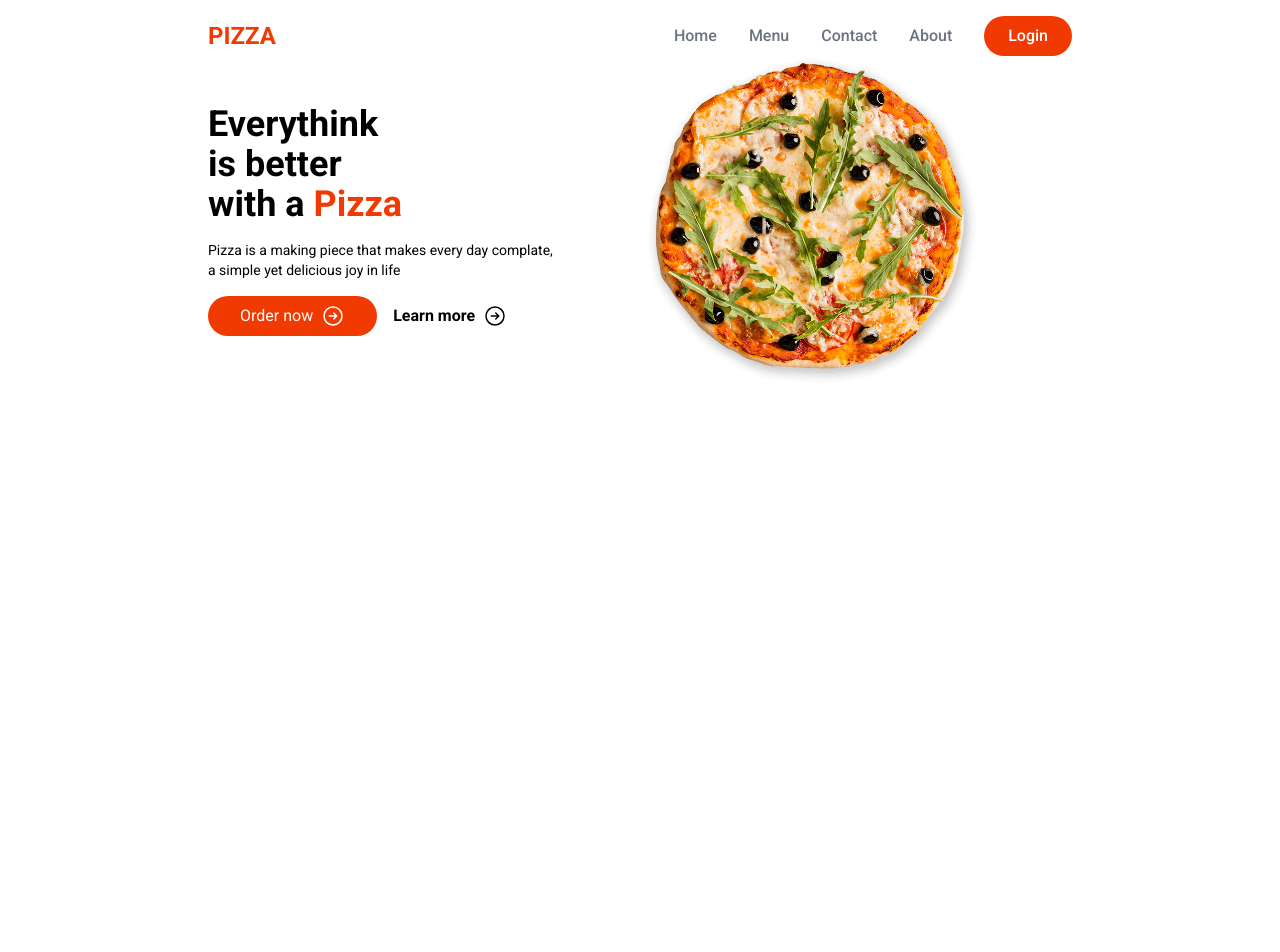
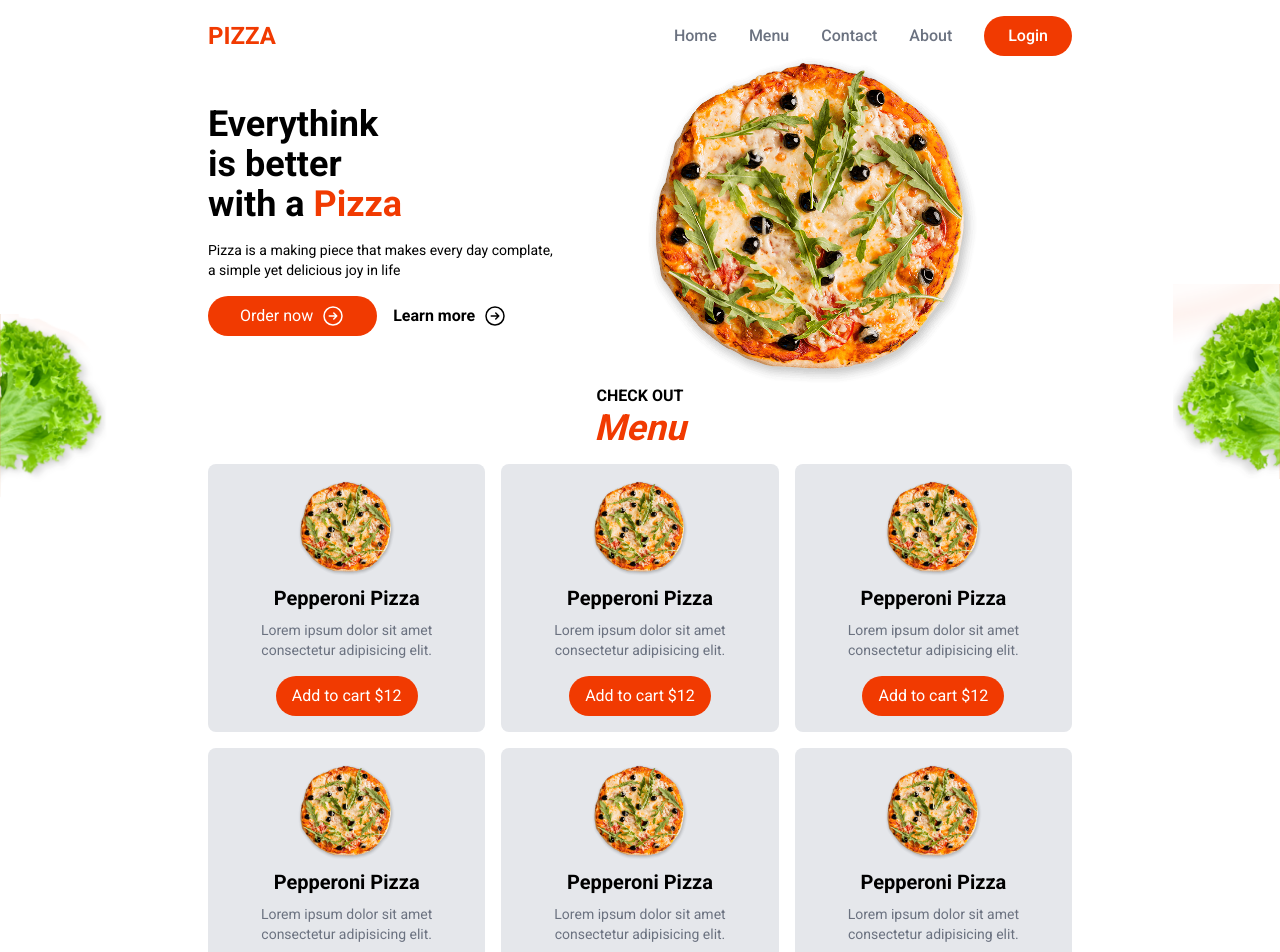
Before and after one commit to Rustam8953/pizza, a Next.js app: page / in a window 1280 px wide. Shown: the top 952 px of the page. Before the commit the page ends 800 px from the top, so only its background shows below. Built offline with nearby package versions, Linux system fonts and the light colour scheme.

Commit message:
Add  menu block

```diff
--- a/src/app/page.js
+++ b/src/app/page.js
@@ -1,11 +1,13 @@
 import Header from "@/components/layout/Header";
 import Hero from "@/components/layout/Hero";
+import HomeMenu from "@/components/layout/HomeMenu";
 
 export default function Home() {
   return (
     <>
       <Header />
       <Hero />
+      <HomeMenu />
     </>
   );
 }
--- /dev/null
+++ b/src/components/layout/HomeMenu.js
@@ -0,0 +1,29 @@
+import Image from "next/image";
+import MenuItem from "../menu/MenuItem";
+
+export default function HomeMenu() {
+    return(
+        <div className="">
+            <div className="absolute left-0 right-0 w-full">
+                <div className="absolute left-0 -top-[70px] -z-10">
+                    <Image src={'/sallad1.png'} width={107} height={195} objectFit={"contain"} alt={'sallad'} />
+                </div>
+                <div className="absolute -top-[100px] right-0 -z-10">
+                    <Image src={'/sallad2.png'} width={107} height={195} objectFit={"contain"} alt={'sallad'} />
+                </div>
+            </div>
+            <div className="text-center mb-4">
+                <h3 className="text-grey uppercase font-semibold">Check out</h3>
+                <h2 className="text-primary font-bold text-4xl italic">Menu</h2>
+            </div>
+            <div className="grid grid-cols-3 gap-4">
+                <MenuItem />
+                <MenuItem />
+                <MenuItem />
+                <MenuItem />
+                <MenuItem />
+                <MenuItem />
+            </div>
+        </div>
+    )
+}
--- /dev/null
+++ b/src/components/menu/MenuItem.js
@@ -0,0 +1,14 @@
+export default function MenuItem() {
+    return(
+        <div className="bg-gray-200 p-4 rounded-lg text-center hover:bg-white hover:shadow-md hover:shadow-black/25 transition-all">
+            <div className="text-center">
+                <img src={'/pizza.png'} alt={'pizza'} className="max-h-24 mx-auto" />
+            </div>
+            <h4 className="font-semibold text-xl my-2">Pepperoni Pizza</h4>
+            <p className="text-gray-500 text-sm">
+                Lorem ipsum dolor sit amet consectetur adipisicing elit.
+            </p>
+            <button className="mt-4 bg-primary text-white rounded-full px-4 py-2">Add to cart $12</button>
+        </div>
+    )
+}
```
